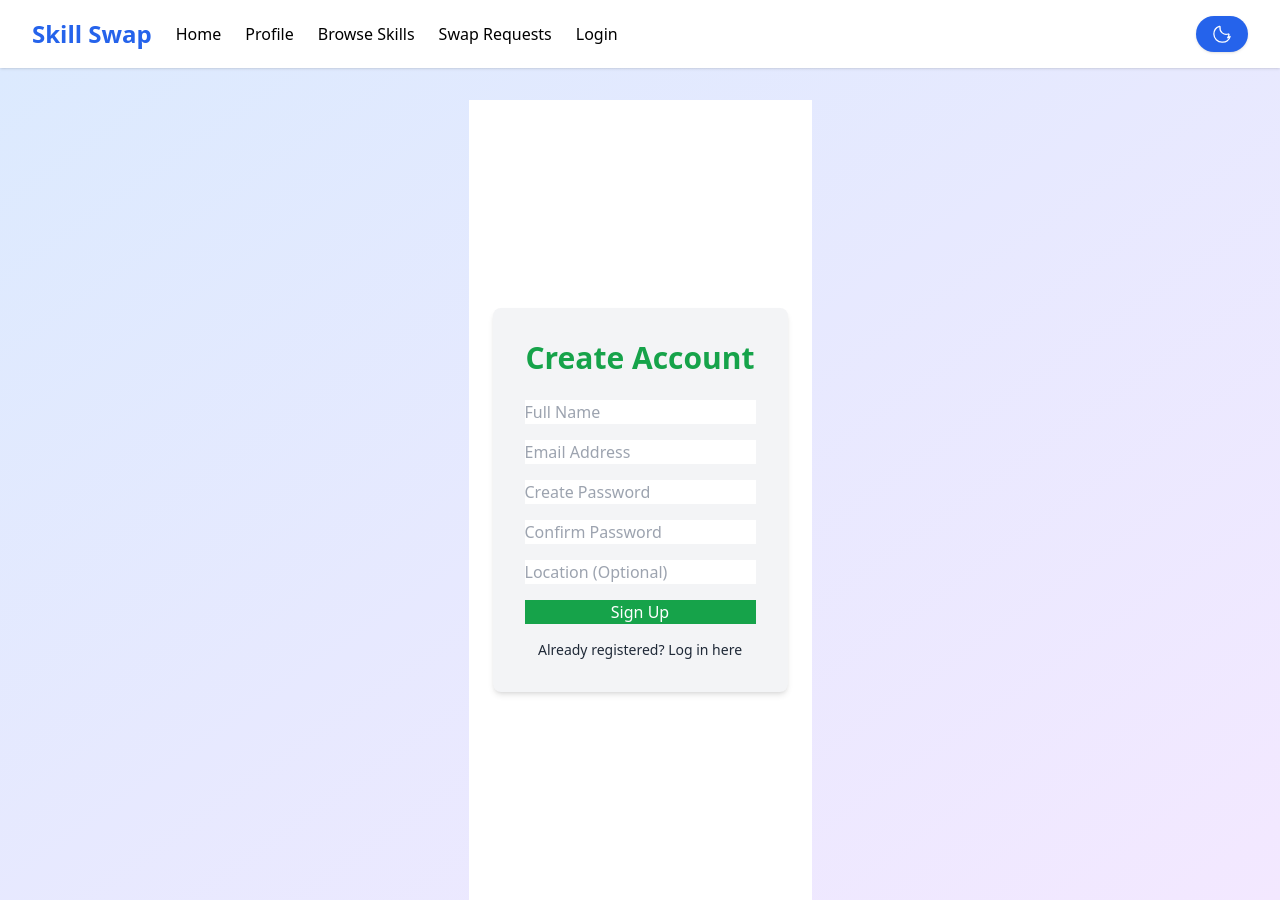
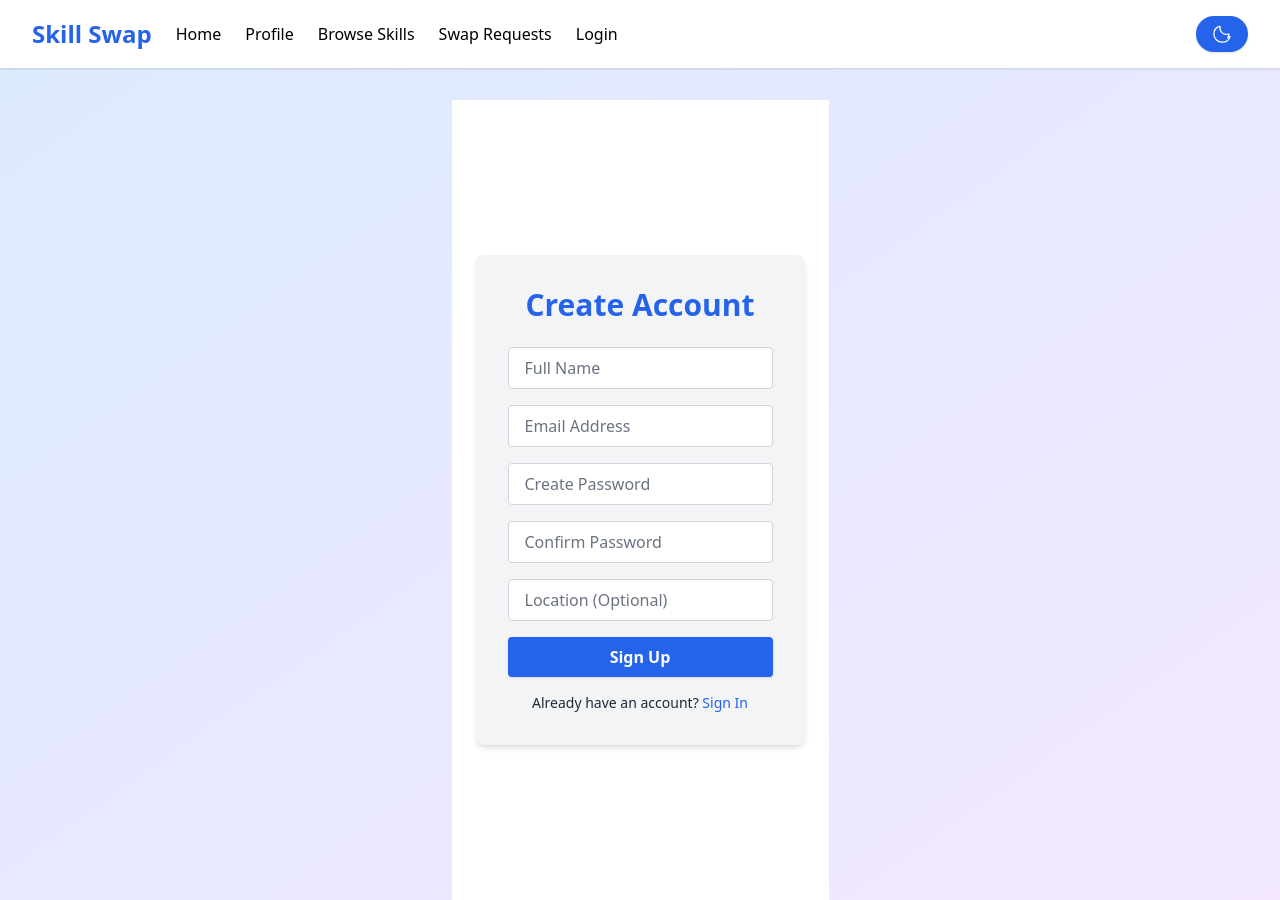
Before and after one commit to QuirkyQuipster/SwapSkill, a React (Create React App) app: page /signup in a window 1280 px wide. Built offline with nearby package versions, Linux system fonts and the light colour scheme; the HTML template or start-up script is replaced by a standard one.

Commit message:
Updated Signup.jsx: added blue theme, consistent with Sign In page

```diff
--- a/src/pages/SignUp.jsx
+++ b/src/pages/SignUp.jsx
@@ -1,48 +1,54 @@
 import React from 'react';
+import { useNavigate } from 'react-router-dom';
 
 function Signup() {
+  const navigate = useNavigate();
+
   return (
     <div className="min-h-screen bg-white dark:bg-gray-900 text-gray-800 dark:text-gray-100 flex items-center justify-center p-6">
-      <div className="bg-gray-100 dark:bg-gray-800 p-8 rounded-lg shadow-md w-full max-w-md">
-        <h2 className="text-3xl font-bold mb-6 text-center text-green-600 dark:text-yellow-300">Create Account</h2>
+      <div className="bg-gray-100 dark:bg-gray-800 p-8 rounded-lg shadow-md w-full max-w-md transition-colors duration-300">
+        <h2 className="text-3xl font-bold mb-6 text-center text-blue-600 dark:text-yellow-300">Create Account</h2>
         <form className="flex flex-col gap-4">
           <input
             type="text"
             placeholder="Full Name"
-            className="input-field"
+            className="px-4 py-2 rounded border border-gray-300 dark:border-gray-600 bg-white dark:bg-gray-700 text-gray-900 dark:text-white placeholder-gray-500 dark:placeholder-gray-400 focus:outline-none focus:ring-2 focus:ring-blue-500 dark:focus:ring-yellow-400"
           />
           <input
             type="email"
             placeholder="Email Address"
-            className="input-field"
+            className="px-4 py-2 rounded border border-gray-300 dark:border-gray-600 bg-white dark:bg-gray-700 text-gray-900 dark:text-white placeholder-gray-500 dark:placeholder-gray-400 focus:outline-none focus:ring-2 focus:ring-blue-500 dark:focus:ring-yellow-400"
           />
           <input
             type="password"
             placeholder="Create Password"
-            className="input-field"
+            className="px-4 py-2 rounded border border-gray-300 dark:border-gray-600 bg-white dark:bg-gray-700 text-gray-900 dark:text-white placeholder-gray-500 dark:placeholder-gray-400 focus:outline-none focus:ring-2 focus:ring-blue-500 dark:focus:ring-yellow-400"
           />
           <input
             type="password"
             placeholder="Confirm Password"
-            className="input-field"
+            className="px-4 py-2 rounded border border-gray-300 dark:border-gray-600 bg-white dark:bg-gray-700 text-gray-900 dark:text-white placeholder-gray-500 dark:placeholder-gray-400 focus:outline-none focus:ring-2 focus:ring-blue-500 dark:focus:ring-yellow-400"
           />
           <input
             type="text"
             placeholder="Location (Optional)"
-            className="input-field"
+            className="px-4 py-2 rounded border border-gray-300 dark:border-gray-600 bg-white dark:bg-gray-700 text-gray-900 dark:text-white placeholder-gray-500 dark:placeholder-gray-400 focus:outline-none focus:ring-2 focus:ring-blue-500 dark:focus:ring-yellow-400"
           />
           <button
             type="submit"
-            className="submit-button bg-green-600 hover:bg-green-700 dark:bg-yellow-400 dark:hover:bg-yellow-500 text-white dark:text-black"
+            className="py-2 px-4 rounded font-semibold shadow bg-blue-600 hover:bg-blue-700 dark:bg-yellow-400 dark:hover:bg-yellow-500 text-white dark:text-black transition"
           >
             Sign Up
           </button>
         </form>
         <div className="mt-4 text-sm text-center">
-          Already registered?{" "}
-          <a href="/login" className="link font-medium">
-            Log in here
-          </a>
+          Already have an account?{" "}
+          <button
+            onClick={() => navigate('/login')}
+            className="text-blue-600 dark:text-yellow-400 hover:underline font-medium"
+          >
+            Sign In
+          </button>
         </div>
       </div>
     </div>
```
